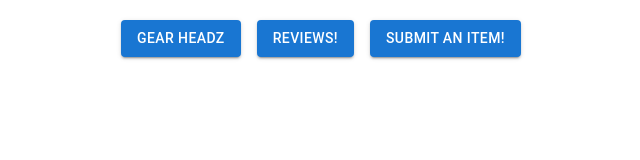
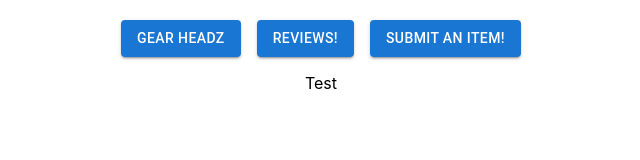
Before and after one commit to kylebrackman/phase-3-project-frontend-2, a React (Create React App) app: page /submissions in a window 1280 px wide. Shown: the top 160 px of the page, without its empty margins (319-959 px from the left). Built offline with nearby package versions, Linux system fonts and the light colour scheme; no server answers.

Commit message:
fixed the reviews dropdown css

```diff
--- a/src/Components/App.js
+++ b/src/Components/App.js
@@ -5,6 +5,7 @@ import { Route, Routes } from "react-router-dom";
 
 import NavBar from "./NavBar"
 import ReviewPage from './ReviewPage';
+import Submissions from './Submissions'
 
 
 function App() {
@@ -24,10 +25,11 @@ const [items, setItems] = useState([])
   }
 
   return (
-    <div >
+    <div className='App'>
       <NavBar />
       <Routes>
           <Route path="/reviews" element={<ReviewPage items={items} handleDeleteItem={handleDeleteItem}/> } />
+          <Route path="/submissions" element={<Submissions /> } />
       </Routes>
     </div>
   );
--- a/src/Components/ReviewPage.js
+++ b/src/Components/ReviewPage.js
@@ -13,6 +13,7 @@ import Collapse from '@mui/material/Collapse';
 import ExpandLess from '@mui/icons-material/ExpandLess';
 import ExpandMore from '@mui/icons-material/ExpandMore';
 import { alignProperty } from "@mui/material/styles/cssUtils";
+import ReviewsIcon from '@mui/icons-material/Reviews';
 
 
 // import Stack from '@mui/material/Stack';
@@ -22,7 +23,7 @@ function ReviewPage({ items, handleDeleteItem }) {
 
     const handleOpenClose = () => {
         setOpen(!open);
-      };
+    };
 
 
     const Item = styled(Paper)(({ theme }) => ({
@@ -51,12 +52,18 @@ function ReviewPage({ items, handleDeleteItem }) {
                             <DeleteIcon onClick={() => onDeleteItem(item.id)}></DeleteIcon> <br />
                             Product Name: {item.item_name} <br />
                             Product Type: {item.item_type} <br />
-                            {item.reviews.map(i => {
-                                return i.review
-                            })}
-                            <ListItemButton onClick={handleOpenClose}></ListItemButton>
-                            <ListItemText primary="Reviews" />
-                            {open ? <ExpandLess /> : <ExpandMore />}
+                            <ListItemButton onClick={handleOpenClose}>
+                                <ListItemIcon>
+                                    <ReviewsIcon />
+                                </ListItemIcon>
+                                <ListItemText primary="Reviews" />
+                                {open ? <ExpandLess /> : <ExpandMore />}
+                            </ListItemButton>
+                            <Collapse in={open} timeout="auto" unmountOnExit>
+                                {item.reviews.map(i => {
+                                    return i.review
+                                })}
+                            </Collapse>
                         </Item>
                     </Grid>
                 </Grid>
--- /dev/null
+++ b/src/Components/Submissions.js
@@ -0,0 +1,9 @@
+import React, { useState, useEffect } from "react";
+
+function Submissions () {
+    return (
+        <p>Test</p>
+    )
+}
+
+export default Submissions
```
